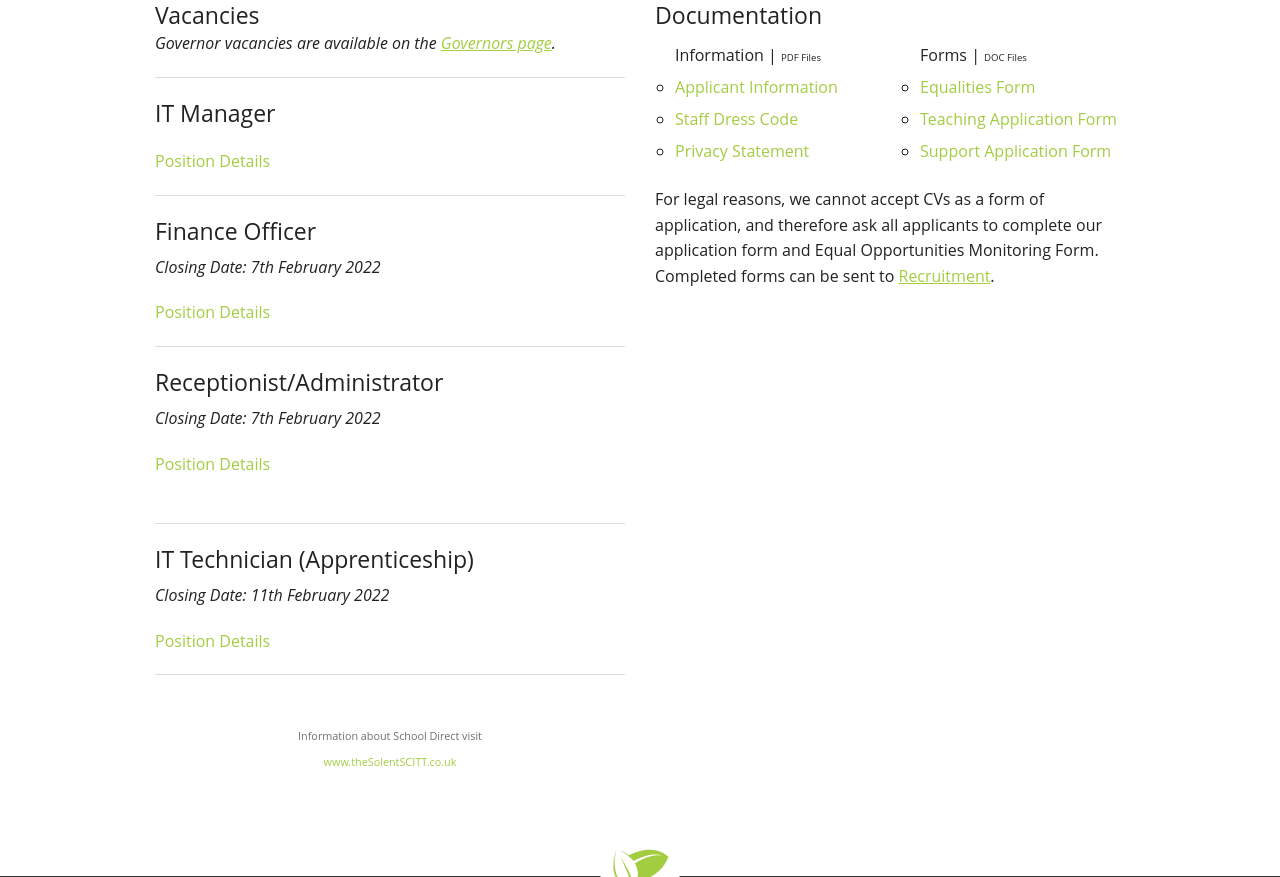
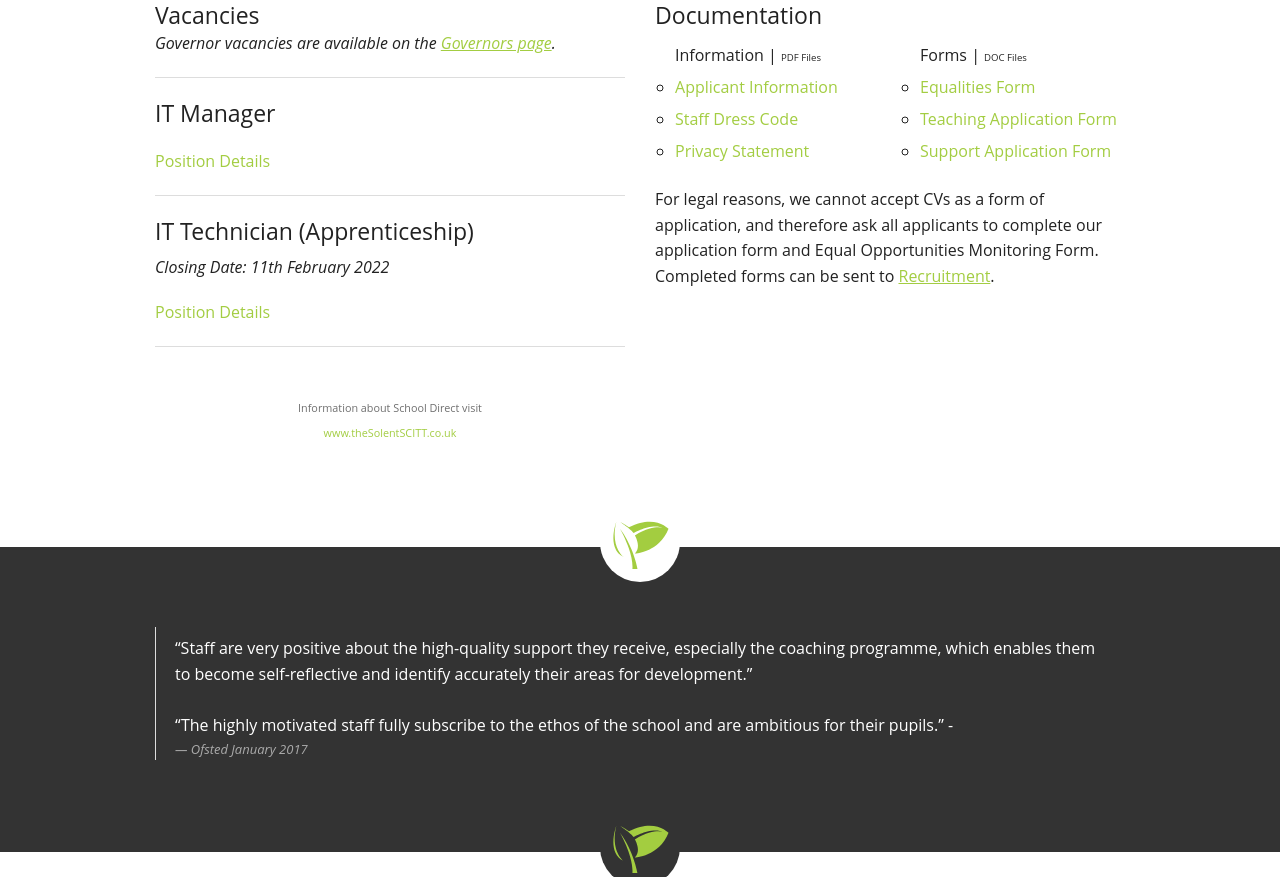
Before and after one commit to PCSITService/parkcommunityschool.co.uk, a PHP site: page /employment.php in a window 1280 px wide. Shown: the part 214-1091 px from the top of the page. Run offline with PHP 8.4, Linux system fonts and the light colour scheme; some libraries are stand-ins or nearby versions.

Commit message:
Employment update

```diff
--- a/employment.php
+++ b/employment.php
@@ -40,25 +40,6 @@
             <br>
 <hr>
 
-          <h4>Finance Officer</h4>
-            <p><em>Closing Date: 7th February 2022</em></p>
-
-            <span class="subheader">
-            <a href="assets/recruitment/finance-officer.pdf" target="_blank">Position Details</a>
-            </span>
-
-            <br>
-<hr>
-          <li>
-        <h4>Receptionist/Administrator</h4>
-        <p><em>Closing Date: 7th February 2022</em></p>
-
-        <span class="subheader">
-        <a href="assets/recruitment/receptionist.pdf" target="_blank">Position Details</a>
-        </span>
-      </li>
-            <br>
-<hr>
 <h4>IT Technician (Apprenticeship)</h4>
             <p><em>Closing Date: 11th February 2022</em></p>
 
```
